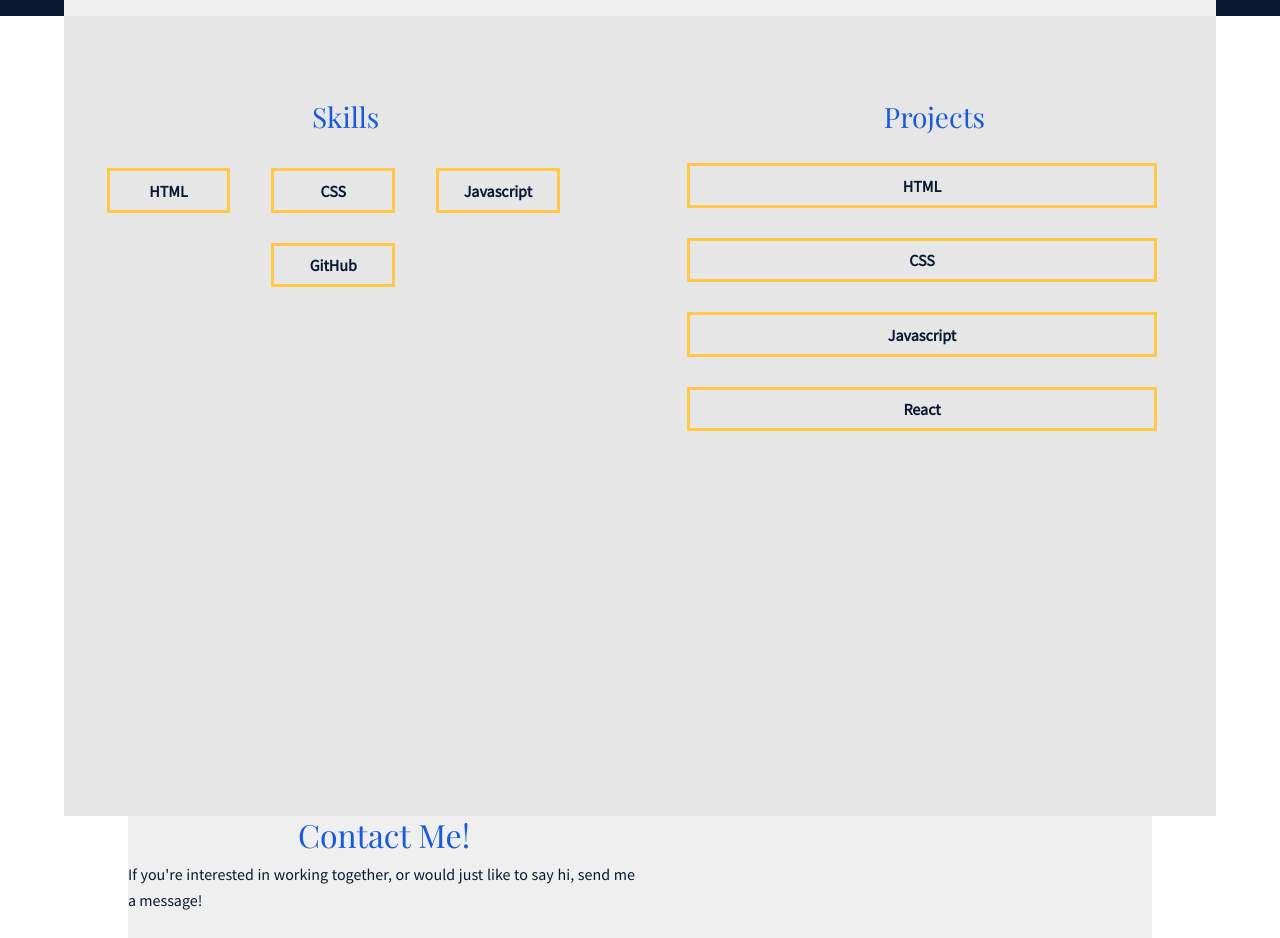
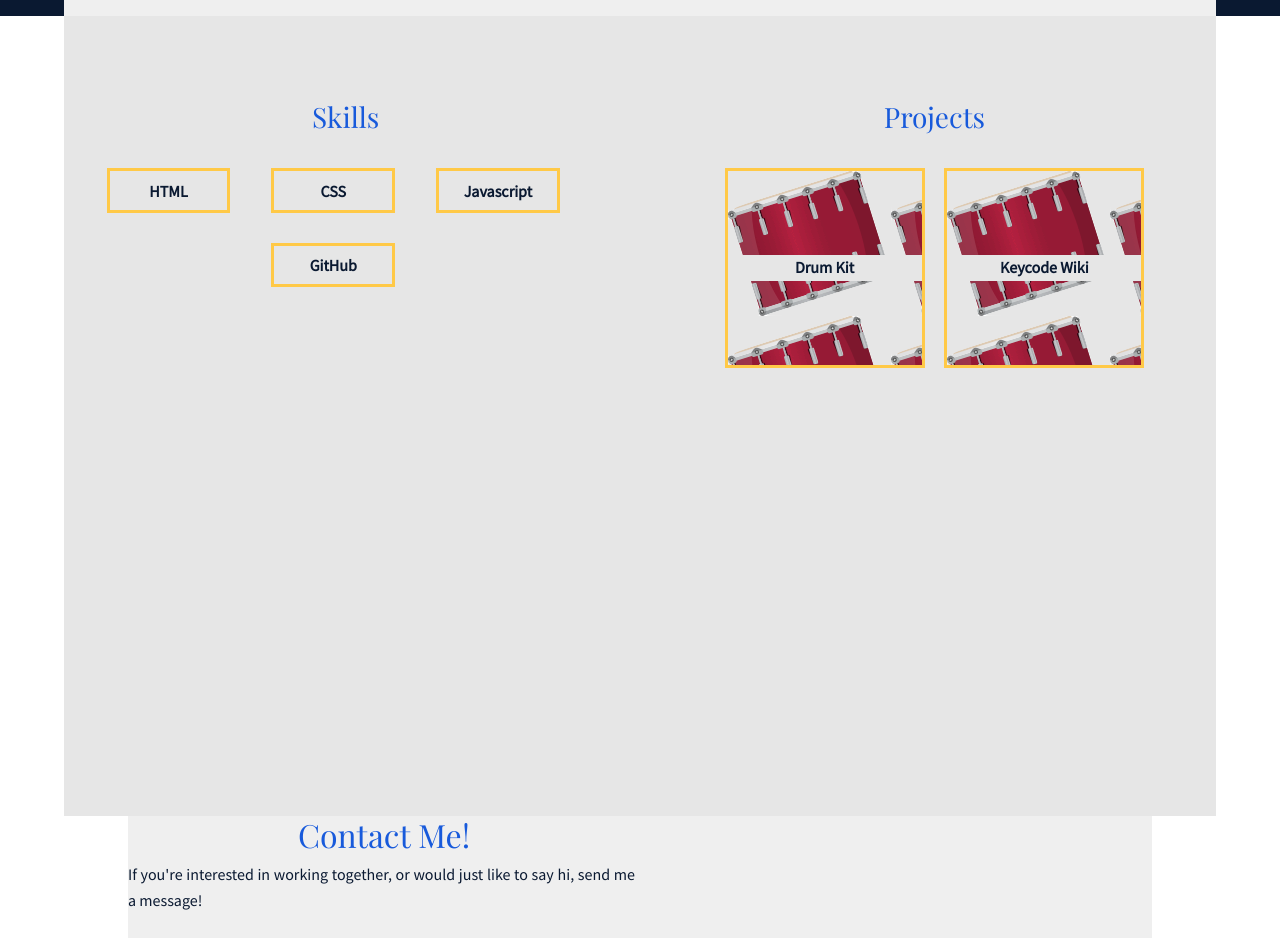
Before and after one commit to RaeesaParker/portfolio, a plain HTML site: page index.html in a window 1280 px wide. Shown: the part 1640-2578 px from the top of the page. Drawn offline with nearby package versions, Linux system fonts and the light colour scheme.

Commit message:
Added content to projects section

```diff
--- a/index.html
+++ b/index.html
@@ -122,10 +122,16 @@
 
 					<div class="project-flex-item">
 						<h3 class="font-Fancy title-padding-top h3-margB">Projects </h3>
-						<div class="project-project-flex-item" >HTML</div>
-						<div class="project-project-flex-item" >CSS</div>
-						<div class="project-project-flex-item" >Javascript</div>
-						<div class="project-project-flex-item" >React</div>
+						<div class="project-project-flex-container">
+							<div id="project-1-drumKit" class="project-project-flex-item">
+								<a href="https://raeesaparker.github.io/Drum-Kit-Basic/"> <p>Drum Kit</p></a>
+							</div>
+							<div id="project-2-keycode" class="project-project-flex-item">
+								<a href="https://raeesaparker.github.io/Javascript-Keycode-Wiki/"> <p>Keycode Wiki</p></a>
+							</div>
+							<!-- <div class="project-project-flex-item">Dice Game</div> -->
+							<!-- <div class="project-project-flex-item">Sugarless</div> -->
+						</div>
 					</div>
 				</div>
 			</div>
--- a/portfolio_styles.css
+++ b/portfolio_styles.css
@@ -294,19 +294,51 @@ a, a:active {
   margin-right: 5%;
 }
 
-.project-project-flex-item{
-	padding: 1.5% 2% 1.5% 2%;
-  font-weight: 600;
-  color: var(--Navy);
-  border: 3px solid var(--Yellow);
-  min-width: 25%;
-  text-align: center;
-  margin-top: 6%;
-  margin-right: 5%;
+
+.project-project-flex-container{
+	display: flex;
+	flex-direction: row;
+	justify-content: center;
+	flex-wrap: wrap;
 }
 
 
+.project-project-flex-item{
+	align-items: center;
+	border: 3px solid var(--Yellow);
+  display: flex;
+  font-weight: 600;
+  height: 200px;
+  justify-content: center;
+  margin: 6% 2% 0 2%;
+  text-align: center;
+  width: 200px;
+}
 
+
+.project-project-flex-item a{
+	align-items: center;
+	color: var(--Navy);
+	display: flex;
+	height: 100%;
+	justify-content: center;
+	margin: 0;
+	width: 100%;
+}
+
+.project-project-flex-item p{
+	background-color: var(--DarkGrey);
+	width: 100%;
+}
+
+
+#project-1-drumKit{
+	background-image: url("./assets/projects/1-drum-kit.png");
+}
+
+#project-2-keycode{
+	background-image: url("./assets/projects/1-drum-kit.png");
+}
 
 
 
```
Also changed, not shown: assets/projects/1-drum-kit.png (added), assets/projects/2-javascript.png (added).
